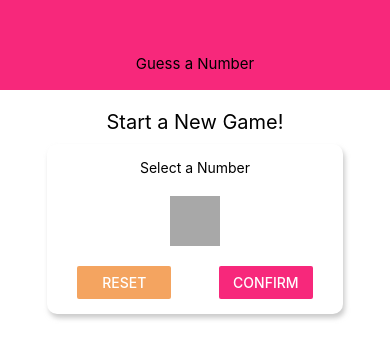
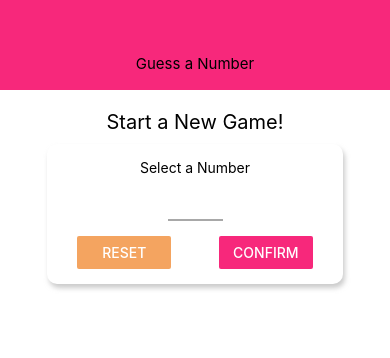
Before and after one commit to DannieSchu/guess-number-react-native, a React Native app: screen / in a window 390 px wide. Shown: the top 358 px of the page. Built offline with nearby package versions, Linux system fonts and the light colour scheme.

Commit message:
create Input component

```diff
--- /dev/null
+++ b/components/Input.js
@@ -0,0 +1,20 @@
+import React from 'react';
+import { TextInput, StyleSheet } from 'react-native';
+import colors from '../constants/colors';
+
+const Input = props => {
+  return (
+    <TextInput {...props} style={{...styles.input, ...props.style}}></TextInput>
+  );
+};
+
+const styles = StyleSheet.create({
+  input: {
+    height: 30,
+    borderBottomColor: colors.neutral,
+    borderBottomWidth: 2,
+    marginVertical: 15
+  }
+});
+
+export default Input;
--- a/screens/StartGameScreen.js
+++ b/screens/StartGameScreen.js
@@ -1,15 +1,30 @@
-import React from 'react';
-import { View, Text, StyleSheet, TextInput, Button } from 'react-native';
+import React, { useState } from 'react';
+import { View, Text, StyleSheet, Button, TouchableWithoutFeedback, Keyboard } from 'react-native';
 import Card from '../components/Card';
 import colors from '../constants/colors';
+import Input from '../components/Input';
 
 const StartGameScreen = () => {
+  const [enteredValue, setEnteredValue] = useState('');
+
+  const numberInputHandler = inputText => {
+    setEnteredValue(inputText.replace(/[^0-9]/g, ''));
+  }
+
   return (
+    <TouchableWithoutFeedback onPress={() => {Keyboard.dismiss()}}>
       <View style={styles.screen}>
         <Text style={styles.title}>Start a New Game!</Text>
         <Card style={styles.inputContainer}>
           <Text>Select a Number</Text>
-        <TextInput style={styles.input} />
+          <Input
+            style={styles.input}
+            maxLength={2}
+            blurOnSubmit
+            keyboardType="number-pad"
+            onChangeText={numberInputHandler}
+            value={enteredValue}
+          />
           <View style={styles.buttonContainer}>
             <View style={styles.button}>
               <Button title="Reset" onPress={() => {}} color={colors.secondary} />
@@ -20,6 +35,7 @@
           </View>
         </Card>
       </View>
+    </TouchableWithoutFeedback>
   );
 };
 
@@ -41,13 +57,9 @@
     marginVertical: 10
   },
   input: {
-    width: 50,
-    height: 50,
-    padding: 5,
-    marginVertical: 20,
+    width: 55,
     textAlign: 'center',
-    backgroundColor: colors.neutral,
-    color: 'white'
+    padding: 5
   },
   buttonContainer: {
     flexDirection: 'row',
```
Lines whose indentation alone changed are shown as unchanged.
